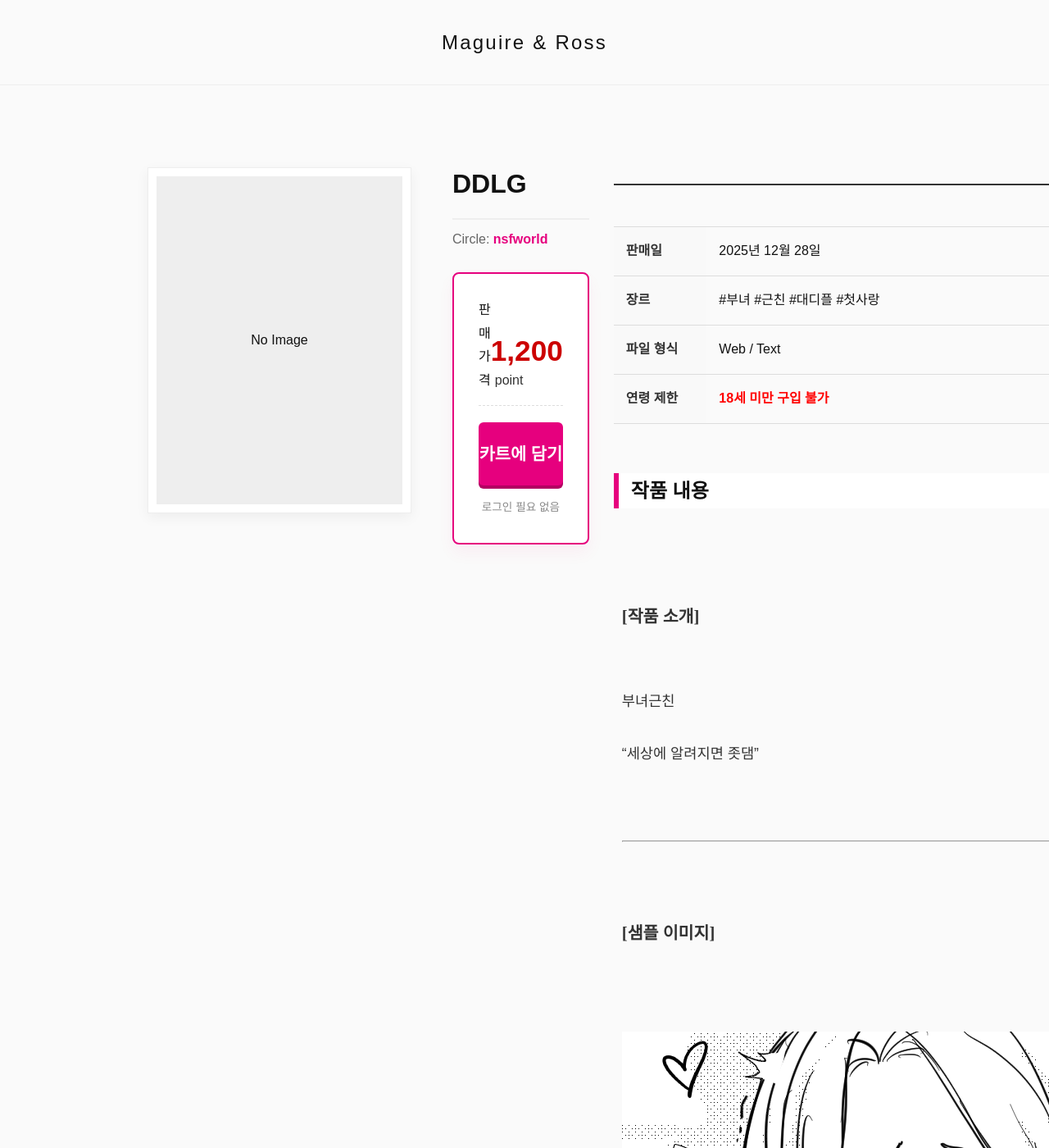
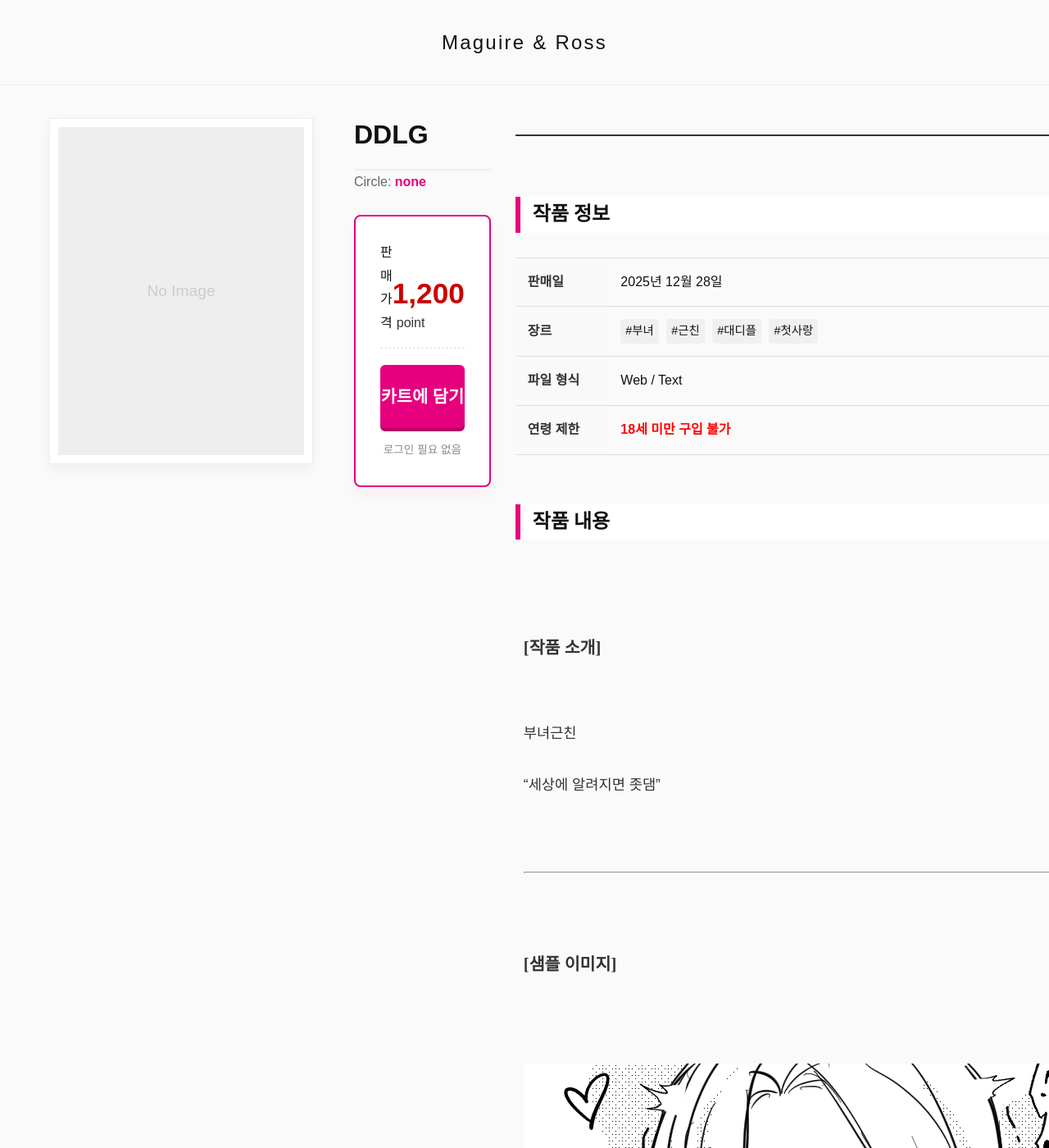
Before and after one commit to narelim/mag-ross-archive, a Jekyll site: the page built from _posts/2025-12-28-daddyprincess.md, in a window 1280 px wide and 1400 px high. Shown: the whole window at 82% size. Built offline with Jekyll 4.4.1, drawn with Linux system fonts in a browser that asks for light colours; some web fonts are replaced; some of the changed text lies outside the part shown.

Commit message:
Update product.html

```diff
--- a/_layouts/product.html
+++ b/_layouts/product.html
@@ -4,12 +4,11 @@
 <link rel="stylesheet" href="{{ '/assets/css/dl-style.css' | relative_url }}">
 
 <style>
-    .container, .page-content { max-width: 1000px !important; }
+    .container, .page-content { max-width: 100% !important; padding: 0 !important; }
     .post-header { display: none; }
 </style>
 
-
-<div class="dl-container" style="padding-top: 40px;">
+<div class="dl-container">
 
     <div class="dl-product-top">
 
@@ -17,22 +16,23 @@
             {% if page.image %}
                 <img src="{{ page.image | relative_url }}" alt="표지">
             {% else %}
-                <div style="height:400px; background:#eee; display:flex; align-items:center; justify-content:center;">No Image</div>
+                <div style="width:100%; aspect-ratio: 3/4; background:#eee; display:flex; align-items:center; justify-content:center; color:#ccc; font-size:1.2rem;">
+                    No Image
+                </div>
             {% endif %}
         </div>
 
         <div class="dl-info-box">
-
             <div>
                 <div class="dl-prod-title">{{ page.title }}</div>
-                <div class="dl-prod-maker" style="margin-top:10px;">
-                    Circle: <a href="#">{{ page.author | default: "nsfworld" }}</a>
+                <div class="dl-prod-maker">
+                    Circle: <a href="#">{{ page.author | default: "none" }}</a>
                 </div>
             </div>
 
             <div class="dl-buy-panel">
                 <div class="dl-price-area">
-                    <span class="dl-price-label">판매 가격</span>
+                    <span class="dl-price-label" style="font-size:1rem;">판매 가격</span>
                     <div>
                         <span class="dl-price-val">{{ page.price | default: "Free" }}</span>
                         {% if page.price %}<span class="dl-price-unit">point</span>{% endif %}
@@ -45,14 +45,11 @@
                     {% if page.file_size %}용량: {{ page.file_size }}{% else %}로그인 필요 없음{% endif %}
                 </div>
             </div>
-
-        </div>
         </div>
 
+    </div> <div class="dl-content-area">
 
-    <div class="dl-content-area">
-
-        <div class="dl-spec-table-container">
+        <h3 class="dl-content-header">작품 정보</h3>
         <table class="dl-spec-table">
             <tr>
                 <th>판매일</th>
@@ -62,7 +59,7 @@
                 <th>장르</th>
                 <td>
                     {% for tag in page.tags %}
-                            <a class="dl-link">#{{ tag }}</a>
+                        <span style="display:inline-block; background:#f0f0f0; padding:2px 6px; margin-right:5px; border-radius:4px; font-size:0.9rem;">#{{ tag }}</span>
                     {% endfor %}
                 </td>
             </tr>
@@ -75,18 +72,13 @@
                 <td style="color:red; font-weight:bold;">18세 미만 구입 불가</td>
             </tr>
         </table>
-        </div>
 
-        <div class="dl-content-header">작품 내용</div>
+        <h3 class="dl-content-header">작품 내용</h3>
         <div class="dl-story-box">
             {{ content }}
         </div>
 
-        <div class="dl-content-header">유저 리뷰</div>
-        <div style="background:#f9f9f9; padding:20px; border-radius:5px; text-align:center; color:#888;">
-            아직 작성된 리뷰가 없습니다.
+        <div class="dl-sub-text" style="margin-bottom:20px;">
+            ※ 위 내용은 샘플 이미지 및 텍스트입니다.
         </div>
-
-    </div>
-
-</div>
+    </div> </div>
```
Lines whose indentation alone changed are shown as unchanged.
